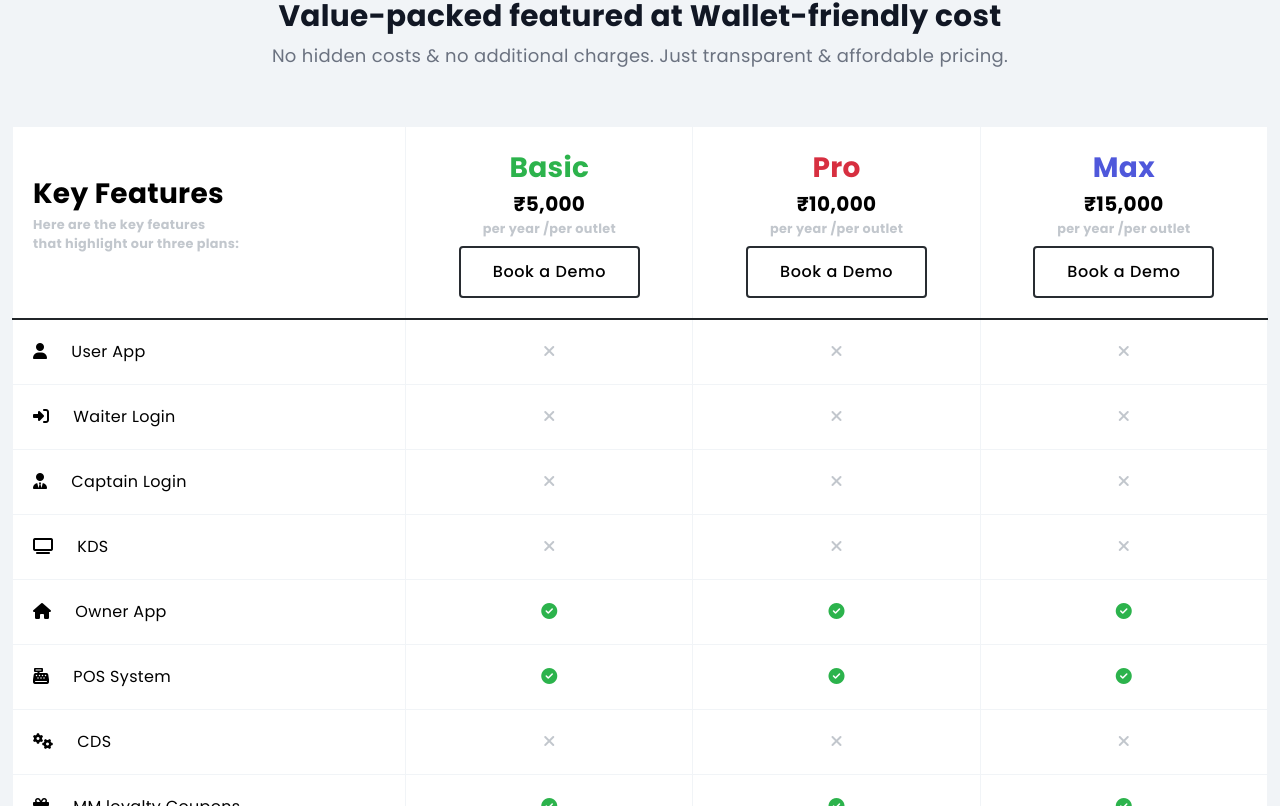
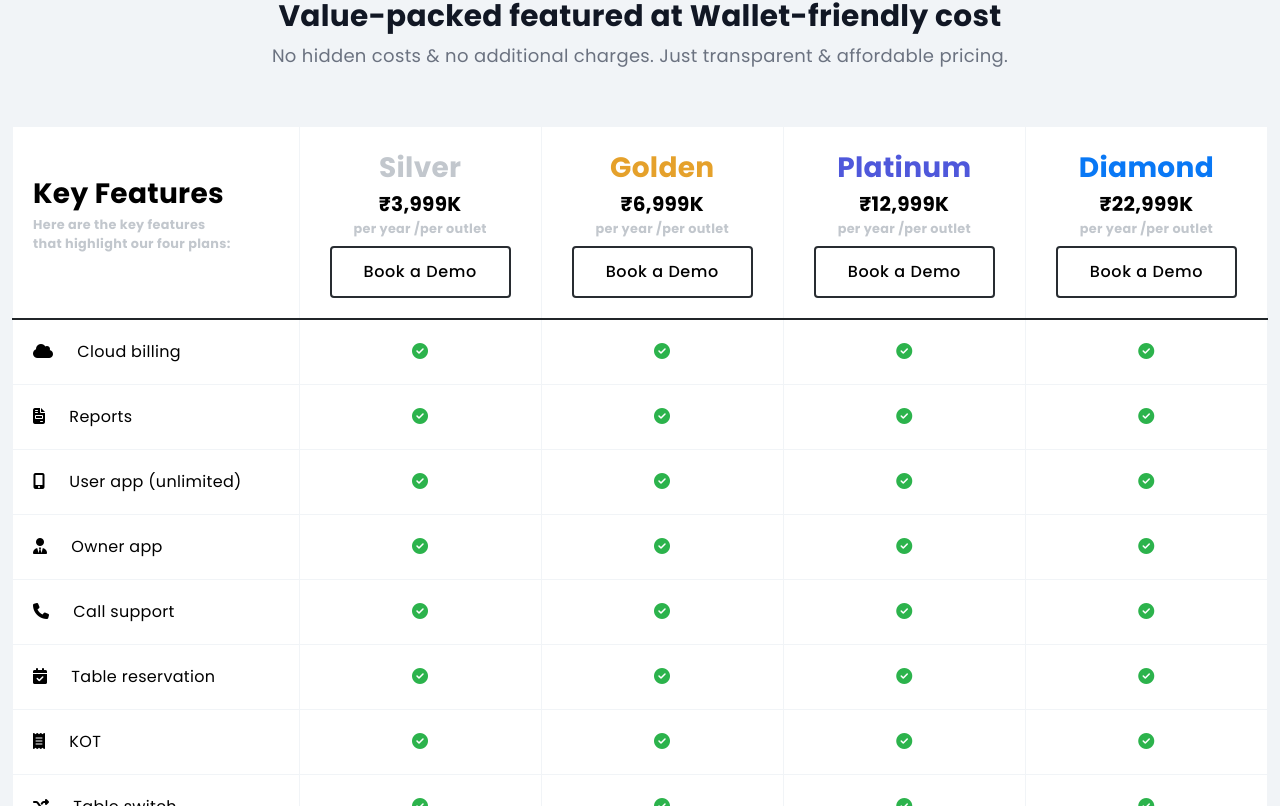
Before and after one commit to Shekru-Labs-India/menumitra_website, a React (Create React App) app: page /pricing in a window 1280 px wide. Shown: the part 274-1080 px from the top of the page. Built offline with nearby package versions, Linux system fonts and the light colour scheme.

Commit message:
Update pricing plans in Pricing.jsx to include four plans with revised names and prices, and enhance feature list with additional offerings.

```diff
--- a/src/components/Pricing.jsx
+++ b/src/components/Pricing.jsx
@@ -44,12 +44,12 @@ const Pricing = () => {
                       className="text-small text-secondary"
                       style={{ fontSize: "0.8rem" }}
                     >
-                      that highlight our three plans:
+                      that highlight our four plans:
                     </div>
                   </th>
                   <th className="fw-bold">
-                    <div className="text-success fs-3 ">Basic</div>
-                    <div className="fs-5"> ₹5,000</div>
+                    <div className="text-secondary fs-3 ">Silver</div>
+                    <div className="fs-5"> ₹3,999K</div>
                     <div
                       className="text-small text-secondary"
                       style={{ fontSize: "0.8rem" }}
@@ -63,9 +63,8 @@ const Pricing = () => {
                     </Link>{" "}
                   </th>
                   <th className="fw-bold">
-                    <div className="text-danger fs-3">Pro</div>
-                    <div className="fs-5"> ₹10,000</div>
-
+                    <div className="text-warning fs-3">Golden</div>
+                    <div className="fs-5"> ₹6,999K</div>
                     <div
                       className="text-small text-secondary"
                       style={{ fontSize: "0.8rem" }}
@@ -79,16 +78,29 @@ const Pricing = () => {
                     </Link>
                   </th>
                   <th className="fw-bold">
-                    <div className="text-info fs-3">Max</div>
-                    <div className="fs-5"> ₹15,000</div>
-
+                    <div className="text-info fs-3">Platinum</div>
+                    <div className="fs-5"> ₹12,999K</div>
                     <div
                       className="text-small text-secondary"
                       style={{ fontSize: "0.8rem" }}
                     >
                       per year /per outlet
                     </div>
-                    {/* Book a Demo Button */}
+                    <Link to="/book_demo">
+                      <button className="btn btn-outline-dark mt-2">
+                        Book a Demo
+                      </button>
+                    </Link>
+                  </th>
+                  <th className="fw-bold">
+                    <div className="text-primary fs-3">Diamond</div>
+                    <div className="fs-5"> ₹22,999K</div>
+                    <div
+                      className="text-small text-secondary"
+                      style={{ fontSize: "0.8rem" }}
+                    >
+                      per year /per outlet
+                    </div>
                     <Link to="/book_demo">
                       <button className="btn btn-outline-dark mt-2">
                         Book a Demo
@@ -99,154 +111,42 @@ const Pricing = () => {
               </thead>
               <tbody>
                 {[
-                  {
-                    feature: "User App",
-                    icons: ["circle-check", "xmark", "circle-check"],
-                    icon: "fa-user",
-                  },
-                  {
-                    feature: "Waiter Login",
-                    icons: ["xmark", "xmark", "circle-check"],
-                    icon: "fa-sign-in-alt",
-                  },
-                  {
-                    feature: "Captain Login",
-                    icons: ["circle-check", "xmark", "circle-check"],
-                    icon: "fa-user-tie",
-                  },
-                  {
-                    feature: "KDS",
-                    icons: ["xmark", "xmark", "circle-check"],
-                    icon: "fa-tv",
-                  },
-                  {
-                    feature: "Owner App",
-                    icons: ["circle-check", "circle-check", "circle-check"],
-                    icon: "fa-home",
-                  },
-                  {
-                    feature: "POS System",
-                    icons: ["circle-check", "circle-check", "circle-check"],
-                    icon: "fa-cash-register",
-                  },
-                  {
-                    feature: "CDS",
-                    icons: ["xmark", "xmark", "circle-check"],
-                    icon: "fa-cogs",
-                  },
-                  {
-                    feature: "MM loyalty Coupons",
-                    icons: ["xmark", "circle-check", "circle-check"],
-                    icon: "fa-gift",
-                  },
-                  {
-                    feature: "Website & Social Media",
-                    icons: ["xmark", "circle-check", "circle-check"],
-                    icon: "fa-globe",
-                  },
-                  {
-                    feature: "Online Order Management",
-                    icons: ["xmark", "xmark", "circle-check"],
-                    icon: "fa-shopping-cart",
-                  },
-                  {
-                    feature: "Feedback Management",
-                    icons: ["xmark", "xmark", "circle-check"],
-                    icon: "fa-comments",
-                  },
-
-                  {
-                    feature: "Support Chat",
-                    icons: ["circle-check", "circle-check", "xmark"],
-                    icon: "fa-comments",
-                  },
-                  {
-                    feature: "24x7 Support",
-                    icons: ["xmark", "xmark", "circle-check"],
-                    icon: "fa-headset",
-                  },
-                  {
-                    feature: "Free Training",
-                    icons: ["circle-check", "circle-check", "xmark"],
-                    icon: "fa-chalkboard-teacher",
-                  },
-                  {
-                    feature: "AI Analysis",
-                    icons: ["xmark", "xmark", "circle-check"],
-                    icon: "fa-brain",
-                  },
-                  {
-                    feature: "Addons",
-                    icons: ["", "", ""],
-                    icon: "fa-puzzle-piece",
-                    bgLight: true,
-                  },
-
-                  {
-                    feature: "KDS (TV/Tab)",
-                    icons: ["", "", ""],
-                    icon: "fa-tablet-alt",
-                    noBorder: true,
-                  },
-                  {
-                    feature: "CDS (TV/Tab)",
-                    icons: ["", "", ""],
-                    icon: "fa-tv",
-                    noBorder: true,
-                  },
-                  {
-                    feature: "Waiter Attendance",
-                    icons: ["", "", ""],
-                    icon: "fa-clock",
-                    noBorder: true,
-                  },
-                  {
-                    feature: "Billing Machine",
-                    icons: ["", "", ""],
-                    icon: "fa-print",
-                    noBorder: true,
-                  },
+                  { feature: "Cloud billing", icons: ["circle-check", "circle-check", "circle-check", "circle-check"], icon: "fa-cloud" },
+                  { feature: "Reports", icons: ["circle-check", "circle-check", "circle-check", "circle-check"], icon: "fa-file-invoice" },
+                  { feature: "User app (unlimited)", icons: ["circle-check", "circle-check", "circle-check", "circle-check"], icon: "fa-mobile-alt" },
+                  { feature: "Owner app", icons: ["circle-check", "circle-check", "circle-check", "circle-check"], icon: "fa-user-tie" },
+                  { feature: "Call support", icons: ["circle-check", "circle-check", "circle-check", "circle-check"], icon: "fa-phone" },
+                  { feature: "Table reservation", icons: ["circle-check", "circle-check", "circle-check", "circle-check"], icon: "fa-calendar-check" },
+                  { feature: "KOT", icons: ["circle-check", "circle-check", "circle-check", "circle-check"], icon: "fa-receipt" },
+                  { feature: "Table switch", icons: ["circle-check", "circle-check", "circle-check", "circle-check"], icon: "fa-random" },
+                  { feature: "2 layer security", icons: ["circle-check", "circle-check", "circle-check", "circle-check"], icon: "fa-lock" },
+                  { feature: "Order tracking", icons: ["circle-check", "circle-check", "circle-check", "circle-check"], icon: "fa-route" },
+                  { feature: "Account activity log", icons: ["circle-check", "circle-check", "circle-check", "circle-check"], icon: "fa-list-alt" },
+                  { feature: "Inventory module", icons: ["xmark", "circle-check", "circle-check", "circle-check"], icon: "fa-boxes" },
+                  { feature: "POS", icons: ["xmark", "circle-check", "circle-check", "circle-check"], icon: "fa-cash-register" },
+                  { feature: "Third party integration", icons: ["xmark", "xmark", "circle-check", "circle-check"], icon: "fa-plug" },
+                  { feature: "Waiter", icons: ["xmark", "xmark", "circle-check", "circle-check"], icon: "fa-user-friends", note: ["", "", "(5)", "(Unlimited)"] },
+                  { feature: "Captain", icons: ["xmark", "xmark", "circle-check", "circle-check"], icon: "fa-user-tie", note: ["", "", "(1)", "(Unlimited)"] },
+                  { feature: "KDS/CDS", icons: ["xmark", "xmark", "circle-check", "circle-check"], icon: "fa-tv" },
+                  { feature: "Owner dashboard", icons: ["xmark", "xmark", "circle-check", "circle-check"], icon: "fa-tachometer-alt", note: ["", "", "(Without AI)", "(With AI)"] },
+                  { feature: "Personal training", icons: ["xmark", "xmark", "circle-check", "circle-check"], icon: "fa-chalkboard-teacher" },
+                  { feature: "Visit support", icons: ["xmark", "xmark", "xmark", "circle-check"], icon: "fa-user-check" },
+                  { feature: "Website", icons: ["xmark", "xmark", "xmark", "circle-check"], icon: "fa-globe" },
+                  { feature: "AI menu generation", icons: ["xmark", "xmark", "xmark", "circle-check"], icon: "fa-robot" },
                 ].map((item, index) => (
-                  <tr
-                    key={index}
-                    style={item.bgLight ? { backgroundColor: "#E8E8E880" } : {}}
-                    className={`${item.noBorder ? "border-0" : ""}`}
-                  >
-                    <td
-                      className={`text-start ${
-                        item.noBorder ? "border-0" : ""
-                      }`}
-                    >
+                  <tr key={index}>
+                    <td className="text-start">
                       <i className={`fa-solid ${item.icon} me-4`}></i>
                       {item.feature}
                     </td>
-                    <td className={item.noBorder ? "border-0" : ""}>
-                      <i
-                        className={`fa-solid fa-${item.icons[1]} ${
-                          item.icons[1] === "circle-check"
-                            ? "text-success"
-                            : "text-secondary"
-                        }`}
-                      ></i>
-                    </td>
-                    <td className={item.noBorder ? "border-0" : ""}>
-                      <i
-                        className={`fa-solid fa-${item.icons[1]} ${
-                          item.icons[1] === "circle-check"
-                            ? "text-success"
-                            : "text-secondary"
-                        }`}
-                      ></i>
-                    </td>
-                    <td className={item.noBorder ? "border-0" : ""}>
-                      <i
-                        className={`fa-solid fa-${item.icons[1]} ${
-                          item.icons[1] === "circle-check"
-                            ? "text-success"
-                            : "text-secondary"
-                        }`}
-                      ></i>
-                    </td>
+                    {item.icons.map((icon, i) => (
+                      <td key={i}>
+                        <i className={`fa-solid fa-${icon} ${icon === "circle-check" ? "text-success" : "text-secondary"}`}></i>
+                        {item.note && item.note[i] && (
+                          <span className="ms-1 text-secondary" style={{ fontSize: "0.8rem" }}>{item.note[i]}</span>
+                        )}
+                      </td>
+                    ))}
                   </tr>
                 ))}
               </tbody>
```
